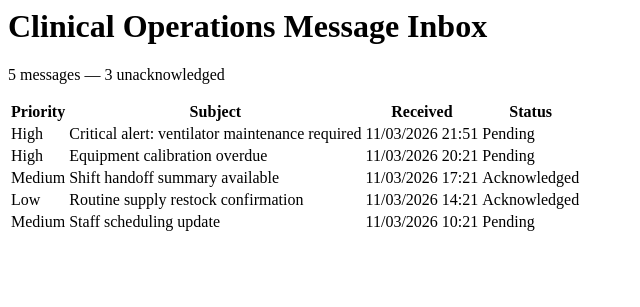
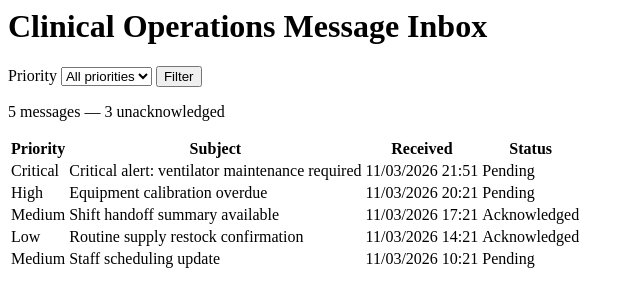
Before and after one commit to johnsont1693/copilot-agent-delegation-workshop, an ASP.NET Core app: page /Inbox in a window 1280 px wide. Shown: the top 307 px of the page, without its empty margins (0-640 px from the left). Run offline with ASP.NET Core 8, Linux system fonts and the light colour scheme.

Commit message:
Fix inbox priority filtering
Co-authored-by: johnsont1693 <61948607+johnsont1693@users.noreply.github.com>

```diff
--- a/src/ClinicalOpsLog/Models/ClinicalMessage.cs
+++ b/src/ClinicalOpsLog/Models/ClinicalMessage.cs
@@ -4,7 +4,8 @@ public enum MessagePriority
 {
     Low,
     Medium,
-    High
+    High,
+    Critical
 }
 
 /// <summary>All data in this model is synthetic and does not represent real patient or clinical information.</summary>
--- a/src/ClinicalOpsLog/Pages/Inbox.cshtml
+++ b/src/ClinicalOpsLog/Pages/Inbox.cshtml
@@ -1,10 +1,30 @@
 @page
 @model ClinicalOpsLog.Pages.InboxModel
+@using ClinicalOpsLog.Models
 @{
     ViewData["Title"] = "Message Inbox";
 }
 
 <h1>Clinical Operations Message Inbox</h1>
+
+<form method="get">
+    <label for="Priority">Priority</label>
+    <select id="Priority" name="Priority">
+        <option value="">All priorities</option>
+        @foreach (var priority in Enum.GetValues<MessagePriority>())
+        {
+            if (Model.Priority == priority)
+            {
+                <option value="@priority" selected>@priority</option>
+            }
+            else
+            {
+                <option value="@priority">@priority</option>
+            }
+        }
+    </select>
+    <button type="submit">Filter</button>
+</form>
 
 <p>@Model.TotalCount messages &mdash; @Model.UnacknowledgedCount unacknowledged</p>
 
--- a/src/ClinicalOpsLog/Pages/Inbox.cshtml.cs
+++ b/src/ClinicalOpsLog/Pages/Inbox.cshtml.cs
@@ -1,5 +1,6 @@
 using ClinicalOpsLog.Models;
 using ClinicalOpsLog.Services;
+using Microsoft.AspNetCore.Mvc;
 using Microsoft.AspNetCore.Mvc.RazorPages;
 
 namespace ClinicalOpsLog.Pages;
@@ -10,13 +11,21 @@ public class InboxModel : PageModel
 
     public InboxModel(IMessageInboxService inbox) => _inbox = inbox;
 
+    [BindProperty(SupportsGet = true)]
+    public MessagePriority? Priority { get; set; }
+
     public IReadOnlyList<ClinicalMessage> Messages { get; private set; } = [];
     public int TotalCount { get; private set; }
     public int UnacknowledgedCount { get; private set; }
 
     public void OnGet()
     {
-        var all = _inbox.GetMessages();
+        if (Priority.HasValue && !Enum.IsDefined(Priority.Value))
+        {
+            Priority = null;
+        }
+
+        var all = _inbox.GetMessages(Priority);
         Messages = all.OrderByDescending(m => m.ReceivedAt).ToList();
         TotalCount = all.Count;
         UnacknowledgedCount = all.Count(m => !m.IsAcknowledged);
--- a/src/ClinicalOpsLog/Services/SeedData.cs
+++ b/src/ClinicalOpsLog/Services/SeedData.cs
@@ -38,7 +38,7 @@ internal static class SeedData
             Guid.Parse("11111111-0000-0000-0000-000000000004"),
             "Critical alert: ventilator maintenance required",
             "Ventilator unit 2-A has triggered a maintenance alert. Do not assign until serviced.",
-            MessagePriority.High,
+            MessagePriority.Critical,
             DateTimeOffset.UtcNow.AddMinutes(-30),
             IsAcknowledged: false),
 
```
Also changed, not shown: src/ClinicalOpsLog/Services/MessageInboxService.cs (+5 -2 lines), tests/ClinicalOpsLog.Tests/MessageInboxServiceTests.cs (+41 -0 lines).
